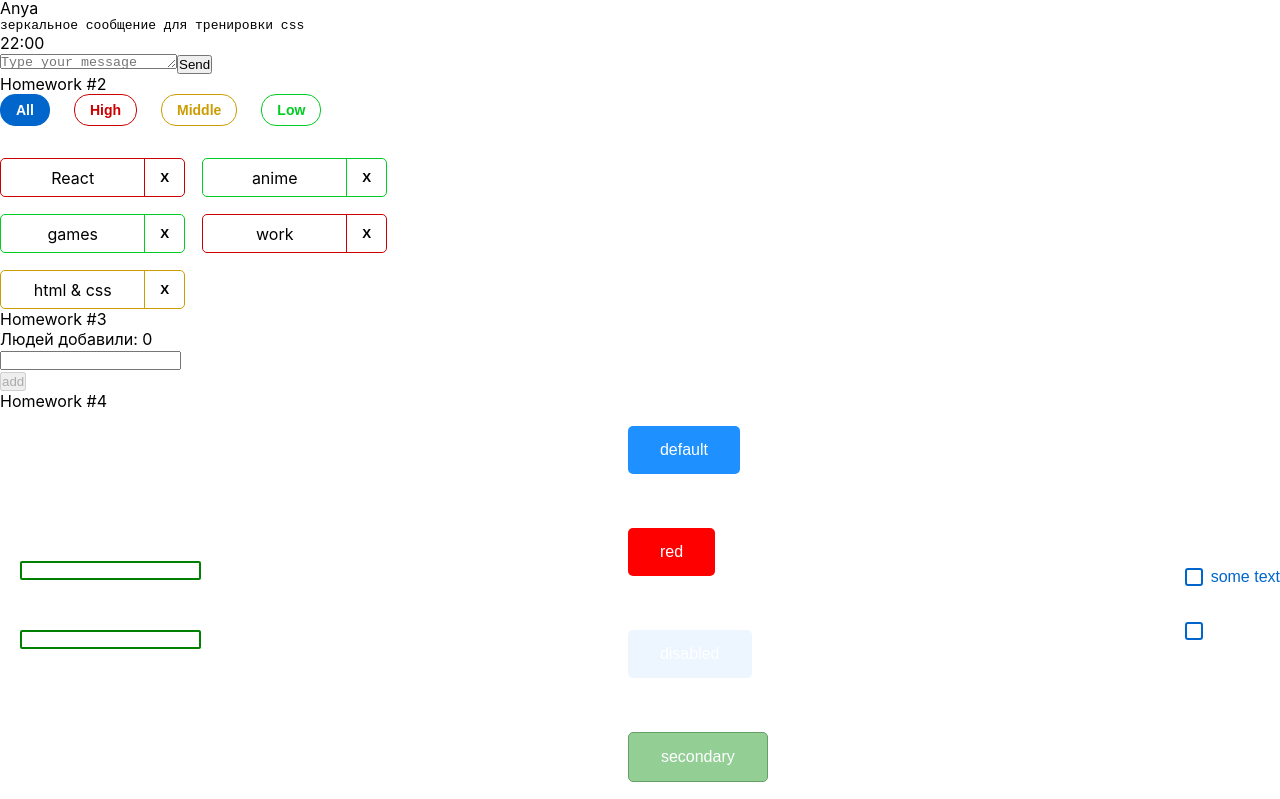
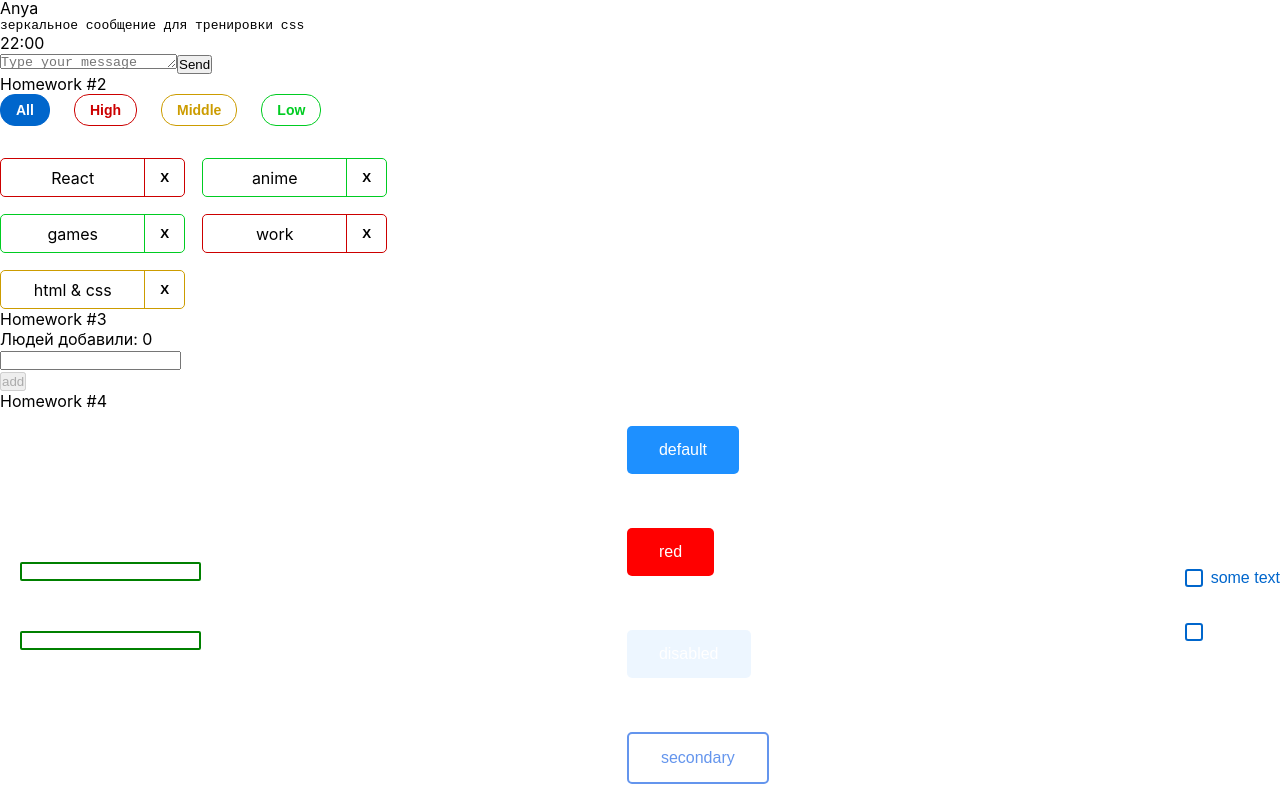
Before and after one commit to legkovaAnastasia/hw-mail, a React (Create React App) app: page /#/pre-junior in a window 1280 px wide. Shown: the part 227-1026 px from the top of the page. Built offline with nearby package versions, Linux system fonts and the light colour scheme.

Commit message:
hw-06-01

```diff
--- a/src/s2-homeworks/hw04/common/c2-SuperButton/SuperButton.module.css
+++ b/src/s2-homeworks/hw04/common/c2-SuperButton/SuperButton.module.css
@@ -19,8 +19,11 @@
 }
 
 .secondary {
-opacity: 0.6;
-    border: 1px solid darkgreen;
+/*opacity: 0.6;*/
+
+    background: transparent;
+    border: 2px solid cornflowerblue;
+    color: cornflowerblue;
 }
 
 .default {
@@ -40,7 +43,8 @@ opacity: 0.6;
 }
 
 .secondary:hover {
-    background-color: cadetblue;
+    background-color: cornflowerblue;
+    color: white;
 }
 
 
--- a/src/s2-homeworks/hw06/HW6.tsx
+++ b/src/s2-homeworks/hw06/HW6.tsx
@@ -20,6 +20,7 @@ const HW6 = () => {
     const restore = () => {
         // делают студенты
         setValue(restoreState<string>('hw6-editable-span-value', ''))
+
     }
 
     return (
--- a/src/s2-homeworks/hw06/common/c4-SuperEditableSpan/SuperEditableSpan.tsx
+++ b/src/s2-homeworks/hw06/common/c4-SuperEditableSpan/SuperEditableSpan.tsx
@@ -38,7 +38,7 @@ const SuperEditableSpan: React.FC<SuperEditableSpanType> = (
         ...restProps // все остальные пропсы попадут в объект restProps
     }
 ) => {
-    const [editMode, setEditMode] = useState<boolean>(true)
+    const [editMode, setEditMode] = useState<boolean>(false)
     const {children, onDoubleClick, className, defaultText, ...restSpanProps} =
     spanProps || {}
 
@@ -49,7 +49,7 @@ const SuperEditableSpan: React.FC<SuperEditableSpanType> = (
     }
     const onBlurCallback = (e: React.FocusEvent<HTMLInputElement>) => {
         // выключить editMode при нажатии за пределами инпута // делают студенты
-        setEditMode(true)
+        setEditMode(false)
           onBlur?.(e)
     }
     const onDoubleClickCallBack = (
```
